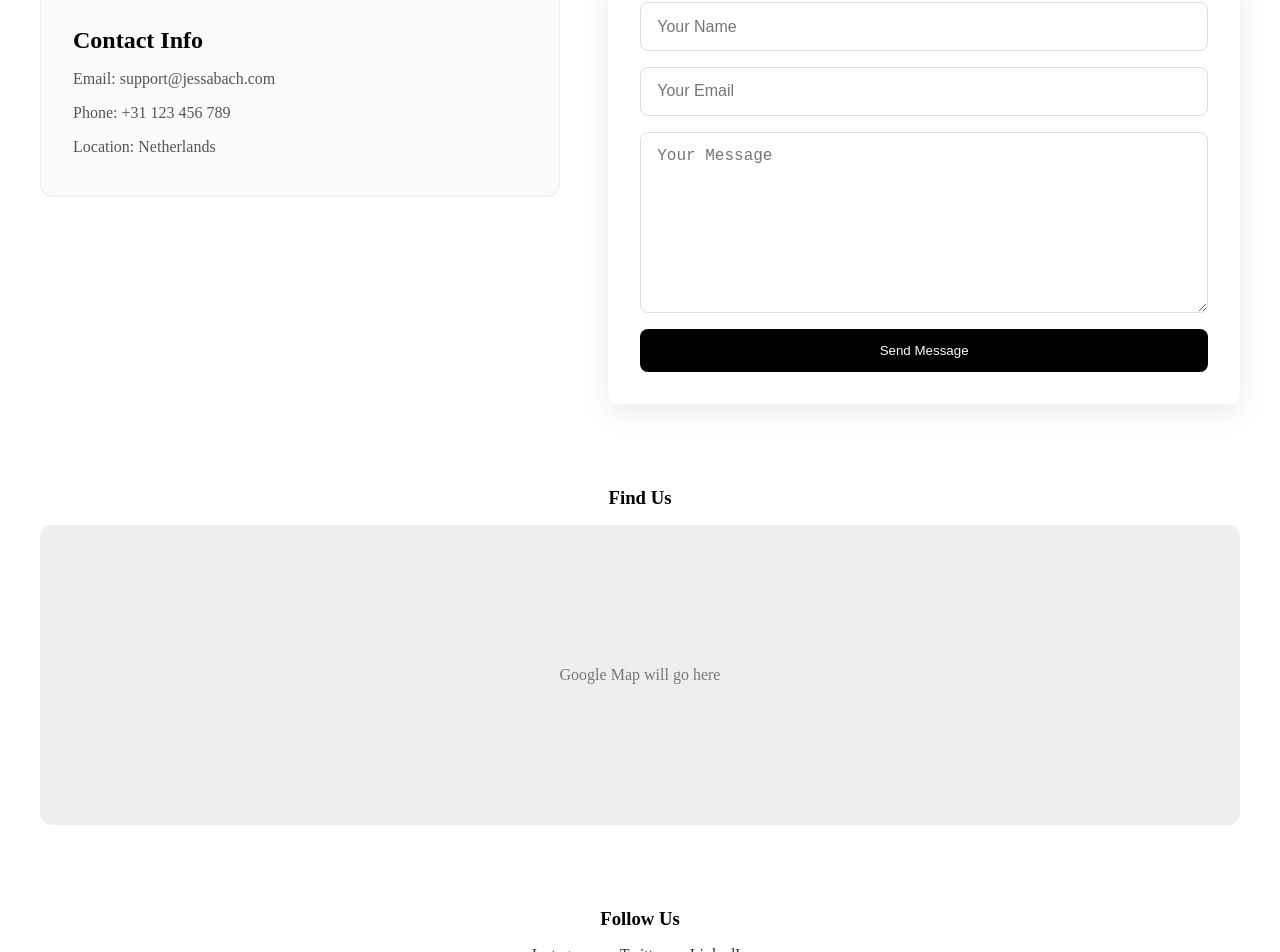
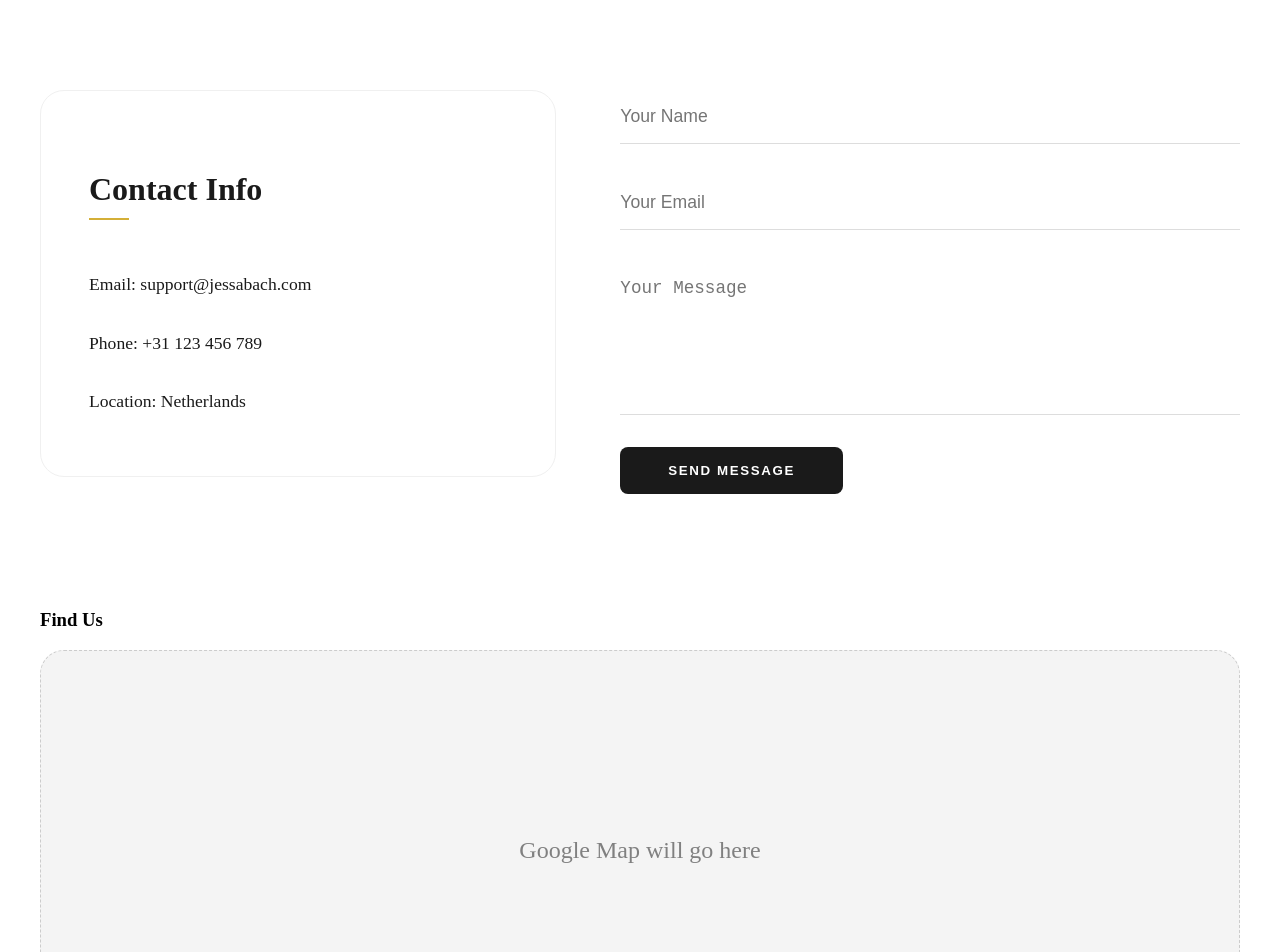
Before and after one commit to calMic17/jessabach, a React (Vite) app: page /contact in a window 1280 px wide. Shown: the part 408-1360 px from the top of the page. Built offline with nearby package versions, Linux system fonts and the light colour scheme.

Commit message:
ContactUs css rework

```diff
--- a/src/styles/_contactUs.scss
+++ b/src/styles/_contactUs.scss
@@ -1,148 +1,181 @@
+@use "sass:color";
+@use './variables' as *;
+
 .contact-page {
   max-width: 1200px;
   margin: 0 auto;
-  padding: 4rem 2rem;
+  padding: 6rem 2rem;
   display: flex;
   flex-direction: column;
-  gap: 4rem;
-
+  gap: 6rem;
 }
 
 .contact-header {
   text-align: center;
+  max-width: 700px;
+  margin: 0 auto;
 
   h1 {
-    font-size: 3rem;
-    font-weight: 700;
-    color: #111;
-    margin-bottom: 0.5rem;
+    font-family: $serif-font; // Playfair Display
+    font-size: clamp(3rem, 6vw, 4.5rem);
+    color: $dark;
+    margin-bottom: 1rem;
   }
 
   p {
-    font-size: 1.125rem;
-    color: #666;
+    font-size: 1.2rem;
+    color: color.adjust($dark, $lightness: 30%);
+    line-height: 1.6;
   }
 }
 
 .contact-layout {
+  display: grid;
+  grid-template-columns: 1fr 1.2fr; // Elegant split grid
+  gap: 4rem;
+  align-items: start;
+}
+
+.contact-info {
+  background: white;
+  padding: 3rem;
+  border-radius: 1.5rem;
+  border: 1px solid #f0f0f0;
   display: flex;
-  gap: 3rem;
-  justify-content: space-between;
-  align-items: flex-start;
+  flex-direction: column;
 
-  @media (max-width: 768px) {
+  h3 {
+    font-family: $serif-font;
+    font-size: 2rem;
+    color: $dark;
+    position: relative;
+    padding-bottom: 0.75rem;
+
+    &::after {
+      content: '';
+      position: absolute;
+      bottom: 0;
+      left: 0;
+      width: 40px;
+      height: 2px;
+      background: $gold;
+    }
+  }
+
+  // Styled specifically for a cleaner look
+  p {
+    font-size: 1.1rem;
+    color: $dark;
+    margin-bottom: 1rem;
+    display: flex;
     flex-direction: column;
+
+    // This targets "Label" text if you add it, or just styles the content
+    &::before {
+      content: attr(data-label);
+      text-transform: uppercase;
+      font-size: 0.75rem;
+      letter-spacing: 0.1rem;
+      color: $gold;
+      margin-bottom: 0.25rem;
+      font-weight: 700;
+    }
   }
 }
 
 .contact-form {
-  flex: 1;
   display: flex;
   flex-direction: column;
-  gap: 1rem;
-  background: #fff;
-  padding: 2rem;
-  border-radius: 12px;
-  box-shadow: 0 10px 30px rgba(0,0,0,0.08);
+  gap: 2rem;
 
-  input,
-  textarea {
-    padding: 0.9rem 1rem;
-    border: 1px solid #ddd;
-    border-radius: 8px;
-    font-size: 1rem;
+  input, textarea {
+    padding: 1rem 0;
+    border: none;
+    border-bottom: 1px solid #ddd; // Minimalist underline look
+    font-size: 1.1rem;
+    background: transparent;
     outline: none;
-    transition: 0.2s;
+    transition: border-color 0.3s ease;
 
     &:focus {
-      border-color: #000;
+      border-bottom-color: $gold;
     }
   }
 
   textarea {
-    min-height: 150px;
-    resize: vertical;
+    min-height: 120px;
+    resize: none;
   }
 
   button {
-    padding: 0.9rem 1rem;
-    background: #000;
-    color: #fff;
+    align-self: flex-start;
+    padding: 1rem 3rem;
+    background: $dark;
+    color: white;
     border: none;
-    border-radius: 8px;
+    border-radius: 0.5rem;
+    font-weight: 600;
+    text-transform: uppercase;
+    letter-spacing: 0.1rem;
     cursor: pointer;
-    transition: 0.2s;
+    transition: all 0.3s ease;
 
     &:hover {
-      background: #333;
+      background: $gold;
+      transform: translateY(-3px);
+      box-shadow: 0 10px 20px rgba(0,0,0,0.1);
     }
   }
 }
 
-.contact-info {
-  flex: 0.8;
-  background: #fafafa;
-  padding: 2rem;
-  border-radius: 12px;
-  border: 1px solid #eee;
-
-  h3 {
-    margin-bottom: 1rem;
-    font-size: 1.5rem;
-  }
-
-  p {
-    margin-bottom: 0.5rem;
-    color: #555;
-  }
-}
-
 .contact-map {
-  text-align: center;
-
-  h3 {
-    margin-bottom: 1rem;
-  }
-
   .map-placeholder {
-    height: 300px;
-    background: #eee;
-    border-radius: 12px;
+    height: 400px;
+    background: #f4f4f4;
+    border-radius: 1.5rem;
     display: flex;
     align-items: center;
     justify-content: center;
-    color: #777;
-    font-size: 1rem;
+    color: color.adjust($dark, $lightness: 40%);
+    border: 1px dashed #ccc;
+    font-family: $serif-font;
+    font-size: 1.5rem;
   }
 }
 
 .contact-socials {
   text-align: center;
+  padding-top: 4rem;
+  border-top: 1px solid #eee;
 
   h3 {
-    margin-bottom: 1rem;
+    font-family: $serif-font;
+    margin-bottom: 2rem;
   }
 
   .icons {
     display: flex;
     justify-content: center;
-    gap: 1.5rem;
+    gap: 3rem;
 
     a {
       text-decoration: none;
-      color: #333;
-      font-weight: 500;
-      transition: 0.2s;
+      color: $dark;
+      font-weight: 600;
+      text-transform: uppercase;
+      font-size: 0.85rem;
+      letter-spacing: 0.15rem;
+      transition: color 0.3s ease;
 
       &:hover {
-        color: #000;
+        color: $gold;
       }
     }
   }
 }
 
+// Responsive Reset
 @media (max-width: 768px) {
-
   .contact-page {
     padding: 2.5rem 1.2rem;
     gap: 2.5rem;
@@ -152,7 +185,6 @@
     h1 {
       font-size: 2.2rem;
     }
-
     p {
       font-size: 1rem;
       padding: 0 0.5rem;
@@ -160,11 +192,20 @@
   }
 
   .contact-layout {
+    display: flex;
+    flex-direction: column; // Stack elements vertically
     align-items: normal;
     gap: 2rem;
   }
 
+  .contact-info {
+    order: 1; // Forces Contact Info to the top
+    padding: 1.5rem;
+    text-align: center; // Optional: centers text for mobile aesthetics
+  }
+
   .contact-form {
+    order: 2; // Places the Form below the Info
     padding: 1.5rem;
 
     input,
@@ -174,12 +215,8 @@
 
     button {
       font-size: 1rem;
+      width: 100%; // Better for thumb-reach on mobile
     }
-  }
-
-  .contact-info {
-    padding: 1.5rem;
-    justify-items: center;
   }
 
   .contact-map {
```
